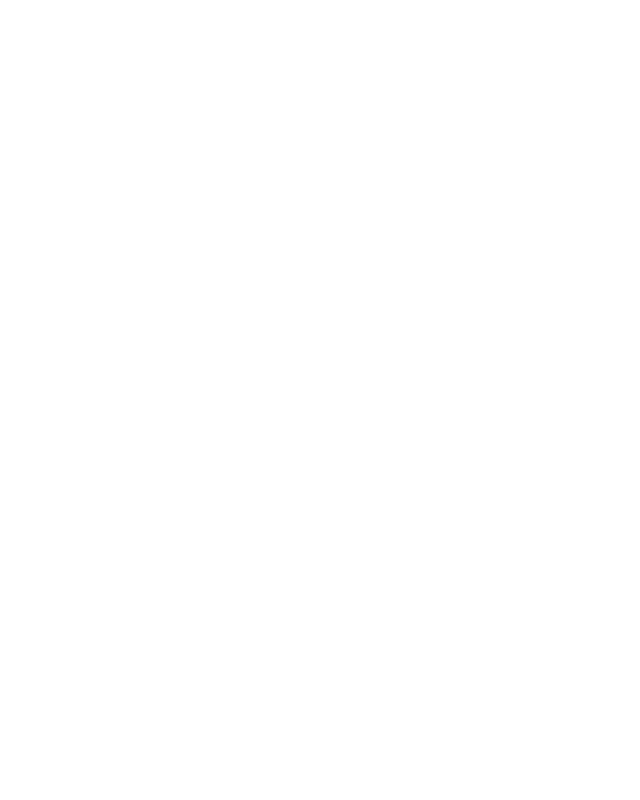
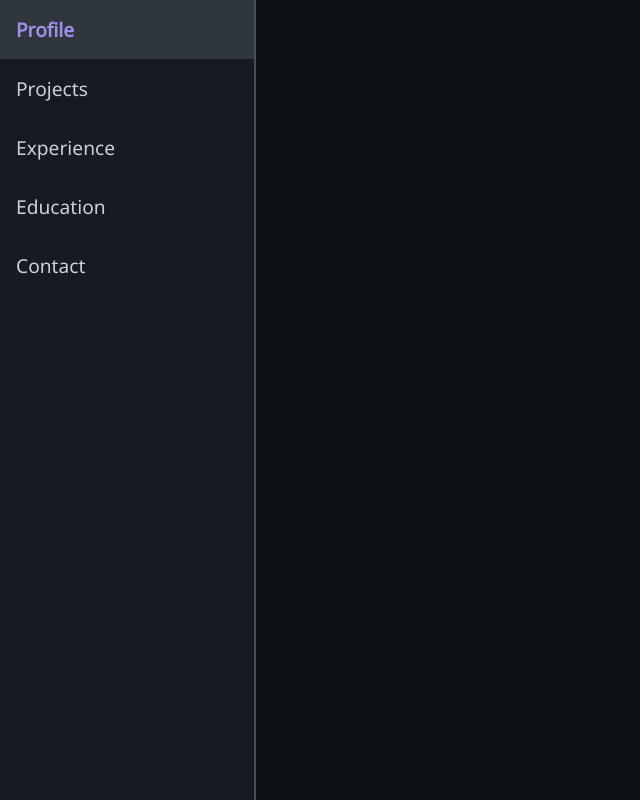
Before and after one commit to mmauthoor/portfolio, a React (Create React App) app: page / in a window 1280 px wide. Shown: the whole page, without its empty margins (0-640 px from the left). Built offline with nearby package versions, Linux system fonts and the light colour scheme.

Commit message:
Create NavBar and initial styling

```diff
--- a/package.json
+++ b/package.json
@@ -8,6 +8,7 @@
     "@testing-library/user-event": "^12.1.10",
     "react": "^17.0.2",
     "react-dom": "^17.0.2",
+    "react-router-dom": "^6.0.2",
     "react-scripts": "4.0.3",
     "web-vitals": "^1.0.1"
   },
--- /dev/null
+++ b/src/App.css
@@ -0,0 +1,3 @@
+.App {
+  display: flex;
+}
--- a/src/App.js
+++ b/src/App.js
@@ -1,6 +1,10 @@
+import './App.css';
+import NavBar from './components/NavBar';
+
 function App() {
   return (
-    <div>
+    <div className="App">
+      <NavBar />
     </div>
   );
 }
--- /dev/null
+++ b/src/components/NavBar.css
@@ -0,0 +1,26 @@
+nav {
+  background-color: #161B22;
+  border-right: 2px solid #484F58;
+  min-height: 100vh;
+  width: 16rem;
+}
+
+a {
+  display: block;
+  font-size: 1.2rem;
+  padding: 1rem;
+  text-decoration: none;
+}
+
+a:hover {
+  color: #9C90E8;
+}
+
+.current {
+  background-color: #30363D;
+  font-weight: bold;
+}
+
+.divider {
+  flex-grow: 1;
+}
--- /dev/null
+++ b/src/components/NavBar.js
@@ -0,0 +1,15 @@
+import { Link } from 'react-router-dom';
+import './NavBar.css';
+
+export default function NavBar() {
+  return (
+    <nav>
+      <Link to='/' className='current'>Profile</Link>
+      <Link to='/projects'>Projects</Link>
+      <Link to='/experience'>Experience</Link>
+      <Link to='/education'>Education</Link>
+      <div className='divider' />
+      <Link to='/contact'>Contact</Link>
+    </nav>
+  );
+}
--- a/src/index.css
+++ b/src/index.css
@@ -1,13 +1,21 @@
+@import url('https://fonts.googleapis.com/css2?family=Noto+Sans&display=swap');
+
+* {
+  box-sizing: border-box;
+  margin: 0;
+}
+
 body {
+  background-color: #0D1116;
+  color: #C9D1D9;
   margin: 0;
-  font-family: -apple-system, BlinkMacSystemFont, 'Segoe UI', 'Roboto', 'Oxygen',
-    'Ubuntu', 'Cantarell', 'Fira Sans', 'Droid Sans', 'Helvetica Neue',
-    sans-serif;
+  min-height: 100vh;
+  font-family: 'Noto Sans', sans-serif;
   -webkit-font-smoothing: antialiased;
   -moz-osx-font-smoothing: grayscale;
 }
 
-code {
-  font-family: source-code-pro, Menlo, Monaco, Consolas, 'Courier New',
-    monospace;
+a {
+  color: #C9D1D9;
+  text-decoration: none;
 }
--- a/src/index.js
+++ b/src/index.js
@@ -1,11 +1,15 @@
 import React from 'react';
 import ReactDOM from 'react-dom';
+import { BrowserRouter } from 'react-router-dom';
+
 import './index.css';
 import App from './App';
 
 ReactDOM.render(
   <React.StrictMode>
-    <App />
+    <BrowserRouter>
+      <App />
+    </BrowserRouter>
   </React.StrictMode>,
   document.getElementById('root')
 );
```
Also changed, not shown: 1 other file (tests, documents, lock files or other folders).
